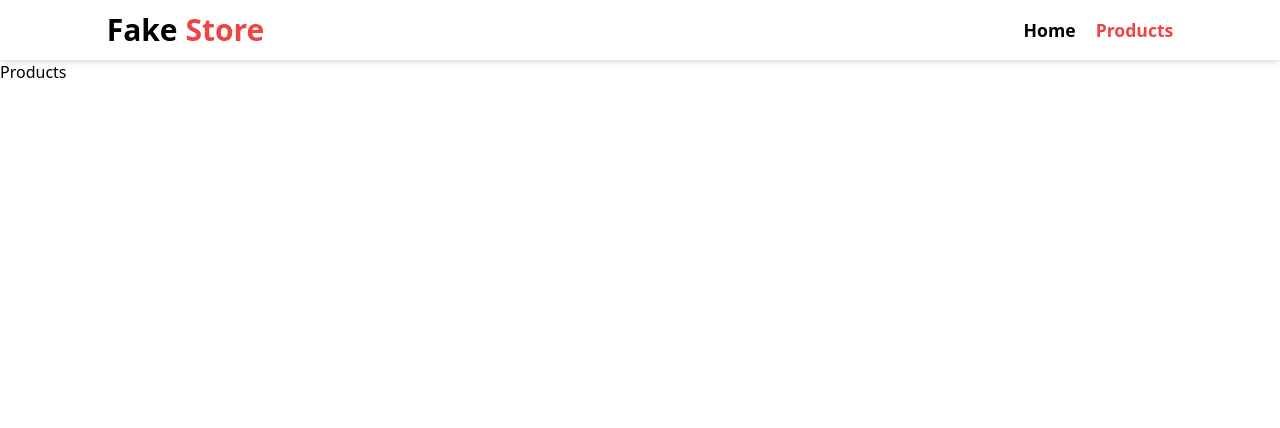
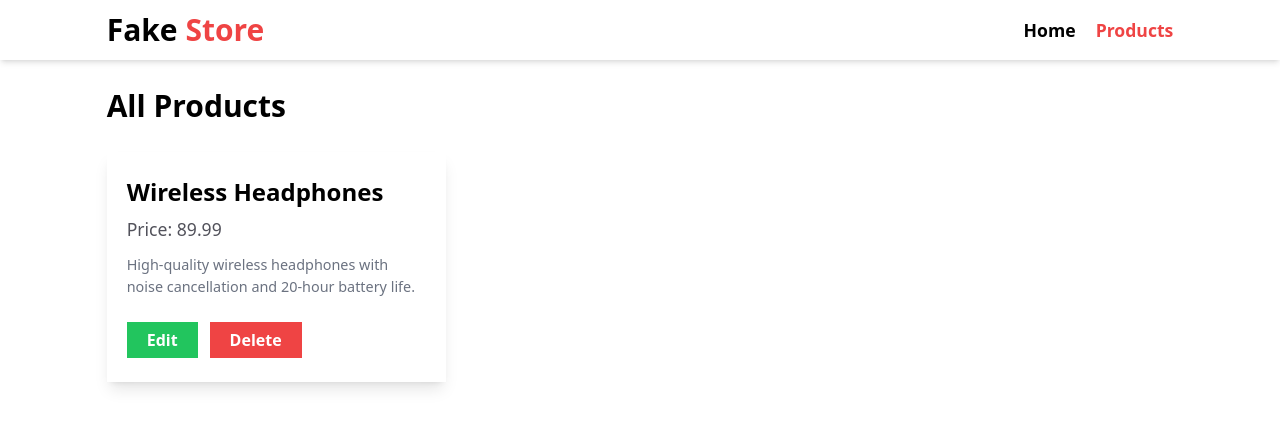
Before and after one commit to pxycknomdictator/rtk-query-practice, a React app: page /products in a window 1280 px wide. Shown: the top 428 px of the page. Built offline with nearby package versions, Linux system fonts and the light colour scheme; the HTML template or start-up script is replaced by a standard one.

Commit message:
added product cards

```diff
--- a/src/components/Card.jsx
+++ b/src/components/Card.jsx
@@ -1,3 +1,20 @@
 export const Card = () => {
-  return <li>Card</li>;
+  return (
+    <li className="w-full shadow-lg px-5 py-6">
+      <h2 className="text-2xl font-semibold">Wireless Headphones</h2>
+      <h3 className="text-[1.1rem] text-zinc-600 my-2">Price: 89.99</h3>
+      <p className="text-[.9rem] my-3 text-gray-500">
+        High-quality wireless headphones with noise cancellation and 20-hour
+        battery life.
+      </p>
+      <div className="space-y-3 sm:space-x-3">
+        <button className="text-white font-semibold py-1.5 w-full sm:w-auto px-5 bg-green-500 hover:bg-green-600">
+          Edit
+        </button>
+        <button className="text-white font-semibold py-1.5 w-full sm:w-auto px-5 bg-red-500 hover:bg-red-600">
+          Delete
+        </button>
+      </div>
+    </li>
+  );
 };
--- a/src/components/ProductsList.jsx
+++ b/src/components/ProductsList.jsx
@@ -2,7 +2,7 @@ import { Card } from "./Card";
 
 export const ProductsList = () => {
   return (
-    <ul>
+    <ul className="grid grid-cols-1 gap-x-6 md:grid-cols-2 place-items-center gap-y-8 xl:grid-cols-3">
       <Card />
     </ul>
   );
--- a/src/pages/Products.jsx
+++ b/src/pages/Products.jsx
@@ -1,3 +1,10 @@
+import { ProductsList } from "../components/ProductsList";
+
 export const Products = () => {
-  return <div>Products</div>;
+  return (
+    <main className="w-10/12 mx-auto">
+      <h1 className="my-7 text-3xl font-semibold">All Products</h1>
+      <ProductsList />
+    </main>
+  );
 };
```
